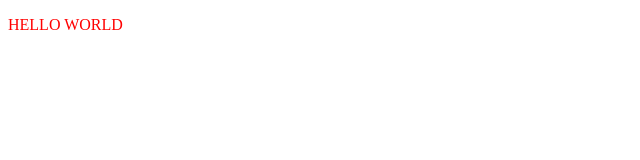
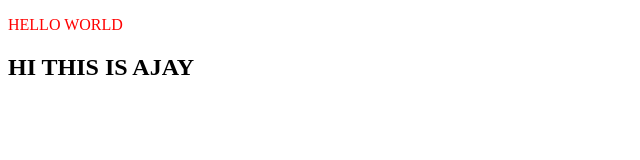
Before and after one commit to Ajju2017/job_applicationForm, a plain HTML site: page job_applicationForm/index.html in a window 1280 px wide. Shown: the whole page, without its empty margins (0-640 px from the left). Drawn offline with Linux system fonts and the light colour scheme.

Commit message:
add new h2 tag

```diff
--- a/job_applicationForm/index.html
+++ b/job_applicationForm/index.html
@@ -8,5 +8,6 @@
 </head>
 <body>
     <p>HELLO WORLD</p>
+    <h2>HI THIS IS AJAY</h2>
 </body>
 </html>
```
